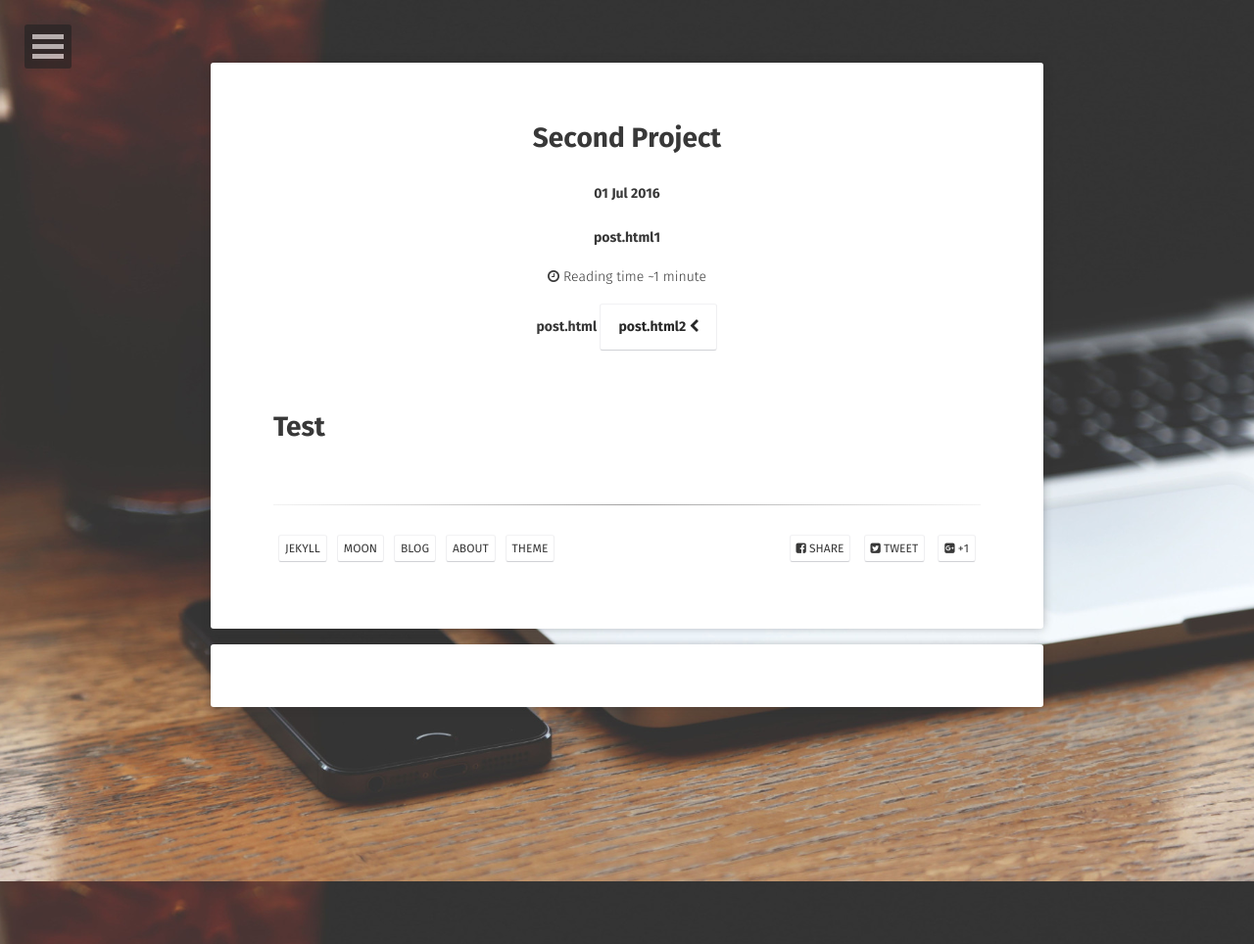
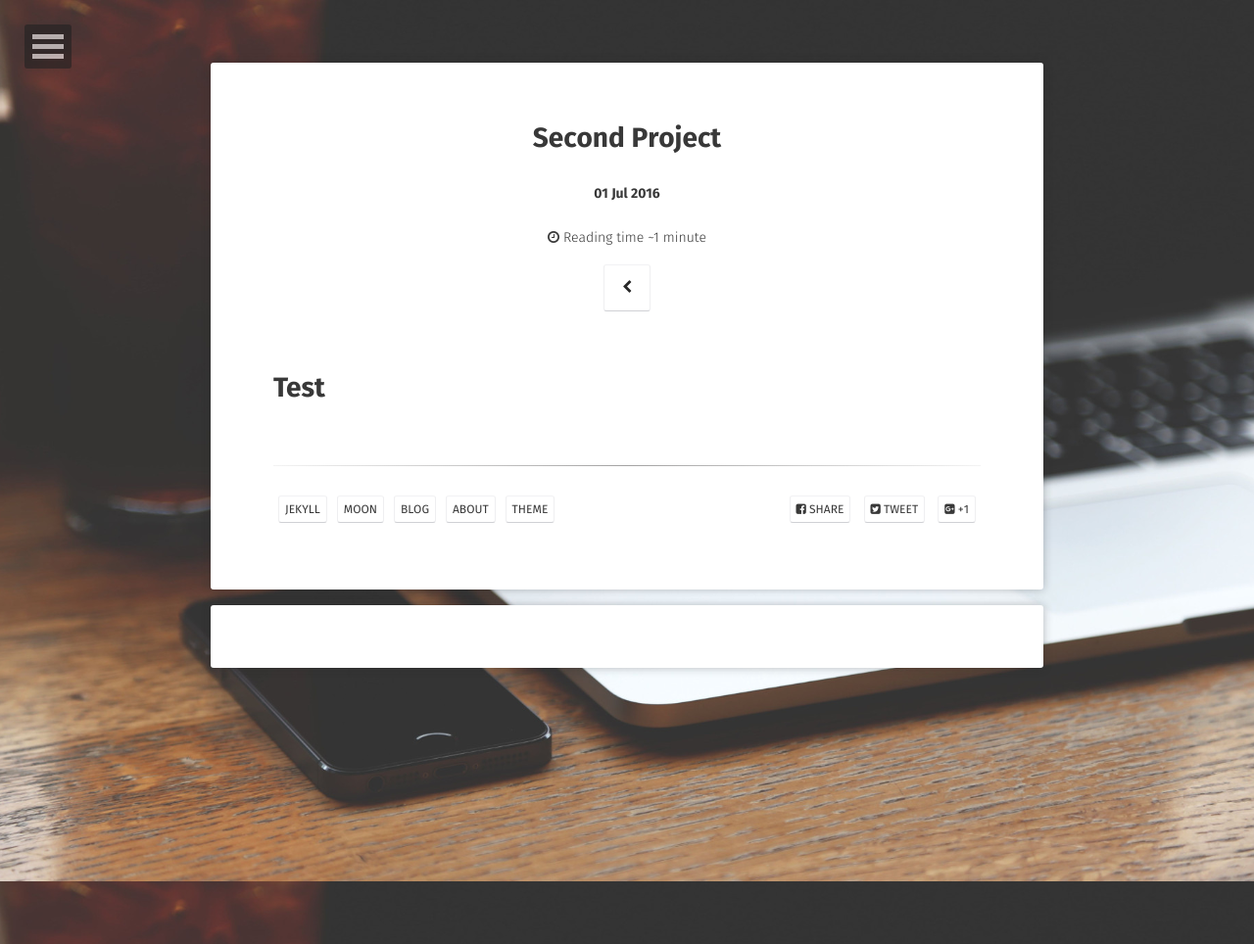
Before and after one commit to EdgeJH/exitst8.github.io, a Jekyll site: the page built from _posts/2019-07-1-test.md, in a window 1280 px wide. Shown: the whole page at 98% size. Built offline with Jekyll 4.4.1, drawn with Linux system fonts in a browser that asks for light colours; some web fonts are replaced; comment, search, counter and statistics services are not loaded.

Commit message:
Update post.html

```diff
--- a/_layouts/post.html
+++ b/_layouts/post.html
@@ -17,7 +17,7 @@ layout: compress
             <div class="content">
                 <div class="post-title {% if page.feature %} feature {% endif %}">
                     <h1>{{ page.title }}</h1>
-                    <h4>{{ page.date | date_to_string }}</h4>post.html1
+                    <h4>{{ page.date | date_to_string }}</h4>
                     {% if site.reading_time %}
                     <p class="reading-time">
                       <i class="fa fa-clock-o"></i>
@@ -25,11 +25,10 @@ layout: compress
                     </p><!-- /.entry-reading-time -->
                     {% endif %}
                     {% if page.project %}
-                    post.html
                     <a class="btn zoombtn" href="{{site.url}}/projects/">
                     {% else %}
                     <a class="btn zoombtn" href="{{site.url}}/posts/">
-                    {% endif %}post.html2
+                    {% endif %}
                         <i class="fa fa-chevron-left"></i>
                     </a>
                 </div>
```
